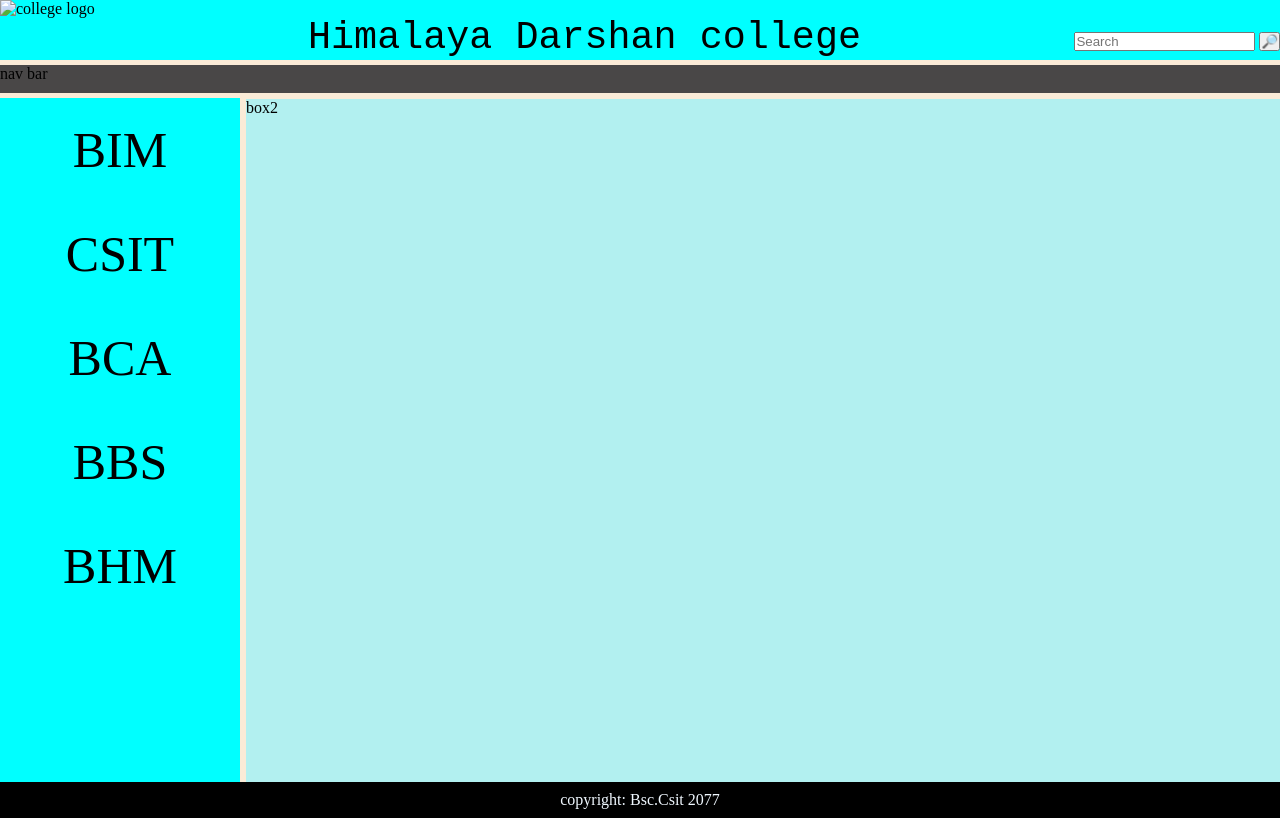
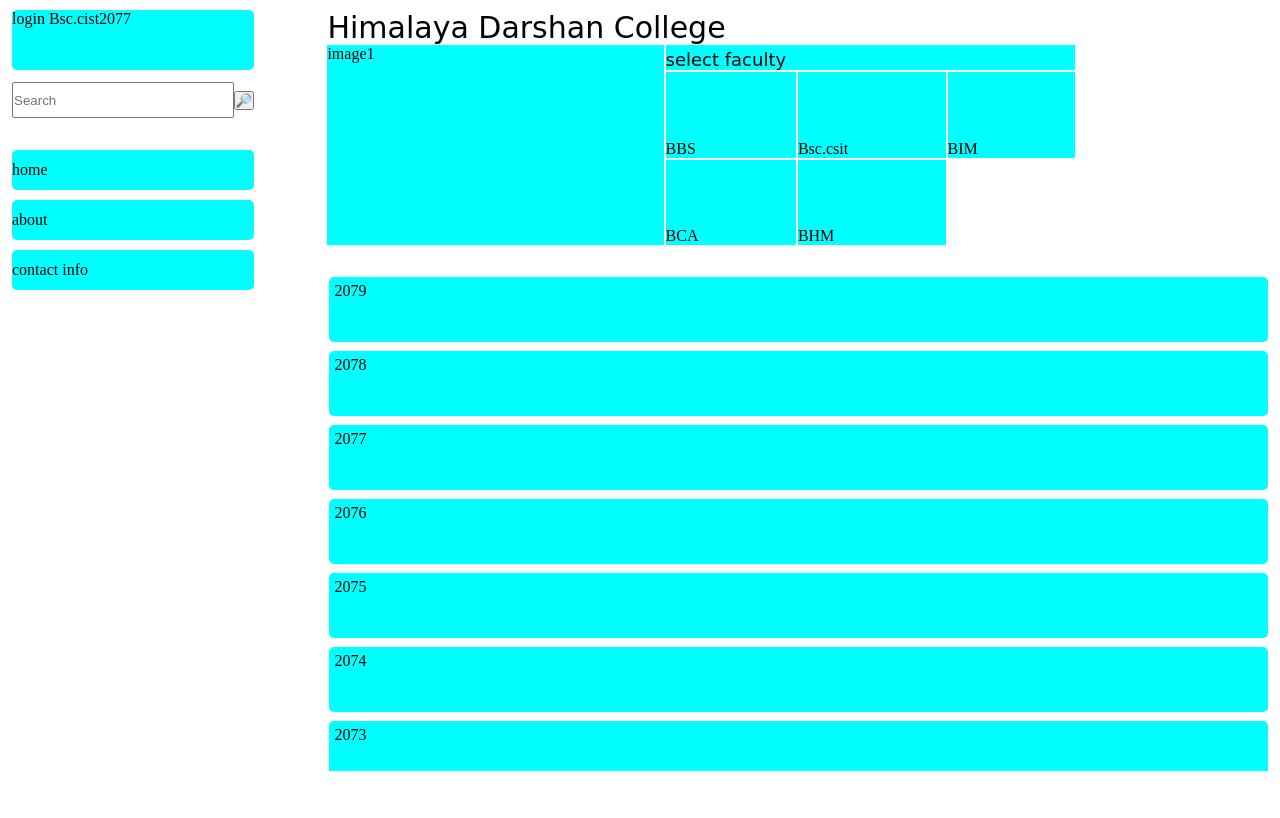
Before and after one commit to banagaurav/banagaurav.github.io, a plain HTML site: page index.html in a window 1280 px wide. Drawn offline with Linux system fonts and the light colour scheme; a web font is replaced by a local one.

Commit message:
final layout of home page

```diff
--- a/index.html
+++ b/index.html
@@ -1,190 +1,182 @@
 <!DOCTYPE html>
 <html lang="en">
-
 <head>
     <meta charset="UTF-8">
     <meta http-equiv="X-UA-Compatible" content="IE=edge">
-    <meta name="viewport" content="width=1, initial-scale=1.0">
+    <meta name="viewport" content="width=device-width, initial-scale=1.0">
     <title>Document</title>
-</head>
+    <link rel="preconnect" href="https://fonts.googleapis.com">
+<link rel="preconnect" href="https://fonts.gstatic.com" crossorigin>
+<link href="https://fonts.googleapis.com/css2?family=Baloo+Bhaijaan+2:wght@500&display=swap" rel="stylesheet">
     <style>
-    * {
+        *{
             margin: 0;
             padding: 0;
         }
+.container{
+    display: flex;
+    grid-row-gap: 2px;
+    grid-column-gap: 2px;
 
-    /* header{
+}
+.box1{
+    display: flex;
+    flex-direction: column;
+    /* border-style: solid; */
+    width: 317px;
+    margin-right: 4vw;
+    height: 99vh;
+}
+.logininfo{
+    margin: 10px;
+    margin-bottom: 0px;
+    border-radius: 5px;
+    height: 60px;
     background-color: aqua;
-    height: 8.9vh;
+}
+.searchbar{
     display: flex;
-    justify-content: center;
     align-items: center;
-} */
-    .header {
+    margin: 10px;
+    margin-top: 0px;
+    border-radius: 5px;
+    height: 60px;
+    /* background-color: aqua; */
+}
+.box{
+    width: 17vw;
+    height: 4vh;
+
+}
+.b1style{
     display: flex;
+    align-items: center;
+    border-radius: 5px;
+    margin: 10px;
     background-color: aqua;
-        justify-content: space-between;
-      /* <!-- <header>
-    <div class="head">
-        <div class="logo">
-        <img src="logo.png" alt=""></div>
-        <p2>HIMALAYA DARSHAN COLLEGE</p2>
-        <p3>search</p3>
-        </div>
-    </header> --> */
-}
-    .search{
-        margin-top: 2rem;
-    }
-    .navi {
-        border-style: solid;
-        border-color: antiquewhite;
-        border-width: 5px 0px 0px 0px;
-        background: rgb(73, 71, 71);
-        height: 3.5vh;
+    height: 40px;
 }
 
-    .container {
-        display: flex;
-        /*
-    display: grid;
-    background-color: antiquewhite;
-    grid-column-gap: 8px ;
-    grid-row-gap:;
-    grid-template-columns: 56px auto;*/
-    }
-    pre {
-            margin-top: 1rem;
-            font-size: 3vw;
-        }
-
-    .box1 {
+.box2{
+    /* padding-left: 20px; */
+    width: 162vh;
     display: flex;
     flex-direction: column;
-        align-items: center;
-        padding: 20px 0px 0px 0px;
-        border-style: solid;
-        border-color: antiquewhite;
-        border-width: 5px 3px 0px 0px;
+    /* border-style: solid; */
+    /* display: grid;
+    grid-template-rows: 55px 220px 470px; */
+}
+.b2b1{
+    padding-top: 10px;
+    /* border-style: solid; */
+}
+.collegetitle{
+    padding-left: 10px;/* background-color: aqua; */
+    font-size: 30px;
+    font-family: 'Baloo Bhaijaan 2', cursive;
+}
+.b2b2{
+    height: 25vh;
+    padding-left: 10px;
+    display: grid;
+    /* border-style: solid; */
+    grid-column-gap: 2px;
+    grid-template-columns: auto auto;
+    margin-bottom: 10px;
+}
+.image1{
     background-color: aqua;
-        height: 83vh;
-        width: 60vh;
-    }
-    .bim{
-            border-radius: 15px;
-            display:flex;
-            justify-content: center;
-            align-items: center;
-            height: 4rem;
-            width: 15rem;
-            background-color: aqua;
-            margin-bottom: 40px;
-            cursor: pointer;
-        }
-        .csit{
-            border-radius: 15px;
-            display:flex;
-            justify-content: center;
-            align-items: center;
-            height: 4rem;
-            width: 15rem;
-            background-color: aqua;
-            margin-bottom: 40px;
-            cursor: pointer;
-        }
-        .bca{
-            border-radius: 15px;
-            display:flex;
-            justify-content: center;
-            align-items: center;
-            height: 4rem;
-            width: 15rem;
-            background-color: aqua;
-            margin-bottom: 40px;
-            cursor: pointer;
-        }
-        .bbs{
-            border-radius: 15px;
-            display:flex;
-            justify-content: center;
-            align-items: center;
-            height: 4rem;
-            width: 15rem;
-            background-color: aqua;
-            margin-bottom: 40px;
-            cursor: pointer;
-        }
-        .bhm{
-            border-radius: 15px;
-            display:flex;
-            justify-content: center;
-            align-items: center;
-            height: 4rem;
-            width: 15rem;
-            background-color: aqua;
-            margin-bottom: 40px;
-            cursor: pointer;
-        }
-        .bim:hover, .bca:hover, .bhm:hover, .bbs:hover, .csit:hover{
-            background-color:rgb(178, 240, 240);
 }
 .faculty{
-    color: black;
-    font-size: 50px;
+    padding-right: 16vw;
+    display: grid;
+    grid-column-gap: 2px;
+    grid-row-gap: 2px ;
+    grid-template-rows: 25px auto auto;
+    grid-template-columns: auto auto auto;
+    /* grid-column: 1 / 3; */
 }
-    .box2 {
-        border-style: solid;
-        border-color: antiquewhite;
-        border-width: 6px 0px 0px 3px;
-        background-color: rgb(178, 240, 240);
-        width: 346vh;
+#faculty_title{
+    /* height: 2px; */
+grid-column: 1/4;
 }
-    .last,p {
-        color: aliceblue;
+#faculty_title, p{
+    font-size: 18px;
+    font-family: 'Baloo Bhaijaan 2', cursive;
 }
-
-        footer {
+.fimage{
+    padding: 0px 0px px 5px;
     display: flex;
-        background-color: black;
-        height: 36px;
-        justify-content: center;
-        align-items: center;
+    align-items: end;
+    background-color: aqua;
+    width: auto;
+    height: auto;
+}
+.b2b3{
+    height: 62vh;
+    display: grid;
+    margin-top: 20px;
+    padding-right: 10px;
+    padding-left: 10px;
+    grid-row-gap: 5px;
+    overflow: scroll;
+    /* border-style: solid; */
+    /* scroll-behavior: auto; */
+}
+.layout{
+    display: flex;
+    padding-top: 5px ;
+    padding-left: 5px;
+    border-radius: 5px;
+    background-color: aqua;
+    margin: 2px;
+    height: 60px;
 }
     </style>
-<header>
-    <div class="header">
-        <div class="logo">
-            <img src="logo.png" alt="college logo">
-
+</head>
+<header></header>
+<body class="container">
+    <div class="box1">
+        <div class="logininfo">
+            login Bsc.cist2077
         </div>
-        <div class="items">
-            <pre>Himalaya Darshan college</pre>
-        </div>
-        <div class="search">
-
+        <div class="searchbar">
             <input class="box" type="text" placeholder="Search">
             <button class="button" type="submit">🔎</button>
         </div>
+        <nav>
+            <div class="b1style">home</div>
+            <div class="b1style">about</div>
+            <div class="b1style">contact info</div>
+        </nav>
     </div>
-</header>
-<div class="navi">nav bar</div>
-
-<body>
-    <div class="container">
-        <div class="box1">
-            <div class="bim"><p class="faculty">BIM</p></div>
-            <div class="csit"><p class="faculty">CSIT</p></div>
-            <div class="bca"><p class="faculty">BCA</p></div>
-            <div class="bbs"><p class="faculty">BBS</p></div>
-            <div class="bhm"><p class="faculty">BHM</p></div>
+    <div class="box2">
+        <div class="b2b1"><p class="collegetitle">Himalaya Darshan College</p></div>
+        <div class="b2b2">
+            <div class="image1">
+                image1
             </div>
-        <div class="box2">box2</div>
+            <div class="faculty">
+                <div class="fimage" id="faculty_title"><p>select faculty</p></div>
+                <div class="fimage">BBS</div>
+                <div class="fimage">Bsc.csit</div>
+                <div class="fimage">BIM</div>
+                <div class="fimage">BCA</div>
+                <div class="fimage">BHM</div>
+            </div>
+        </div>
+        <div class="b2b3">
+            <div class="layout">2079</div>
+            <div class="layout">2078</div>
+            <div class="layout">2077</div>
+            <div class="layout">2076</div>
+            <div class="layout">2075</div>
+            <div class="layout">2074</div>
+            <div class="layout">2073</div>
+            <div class="layout">2072</div>
+            <div class="layout">2071</div>
+            <div class="layout">2070</div>
     </div>
 </body>
-<footer>
-    <div class="last">
-        <p>copyright: Bsc.Csit 2077</p>
-    </div>
-</footer>
-
+<footer></footer>
 </html>
```
Lines whose indentation alone changed are shown as unchanged.
